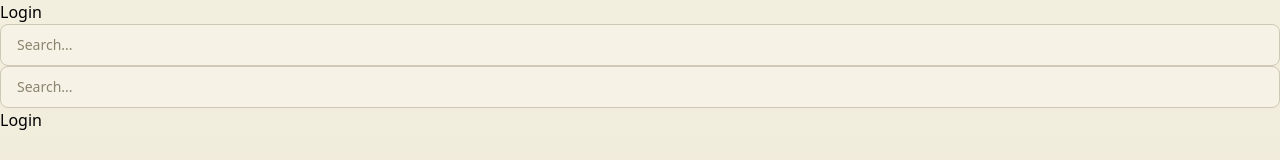
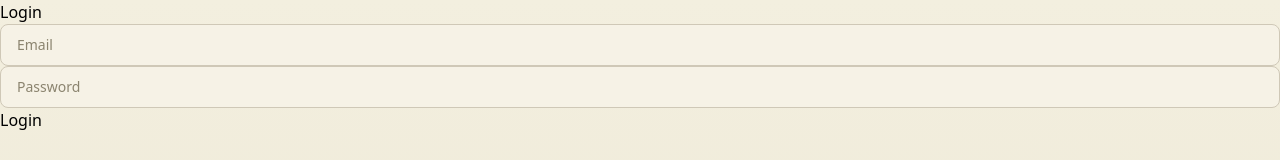
Before and after one commit to Otaviocuriel/ShoppingMarketTic, a React (Vite) app: page /login in a window 1280 px wide. Shown: the top 160 px of the page. Built offline with nearby package versions, Linux system fonts and the light colour scheme.

Commit message:
Arruemei o erro

```diff
--- a/src/app/components/input.tsx
+++ b/src/app/components/input.tsx
@@ -1,22 +1,19 @@
 import {tv} from "tailwind-variants";
-import type { ChangeEventHandler } from "react";
+import type { InputHTMLAttributes } from "react";
 
 const inputVariants = tv({
     base:"w-full rounded-lg border border-[#cfc8b7] bg-[#f6f2e6] px-4 py-2.5 text-sm text-[#2f2f2f] outline-none transition focus:border-[#8d866f] focus:ring-2 focus:ring-[#8d866f]/20 placeholder:text-[#8b846f]"
 
 });
 
-type InputProps = {
-    onChange?: ChangeEventHandler<HTMLInputElement>;
-};
+type InputProps = InputHTMLAttributes<HTMLInputElement>;
 
-const Input = ({onChange}: InputProps) => {
+const Input = ({ className = "", ...props }: InputProps) => {
     return (
         <div>
             <input
-              onChange={onChange}
-              className={inputVariants()}
-              placeholder="Search..."
+              className={`${inputVariants()} ${className}`.trim()}
+              {...props}
             />
         </div>
     )
```
